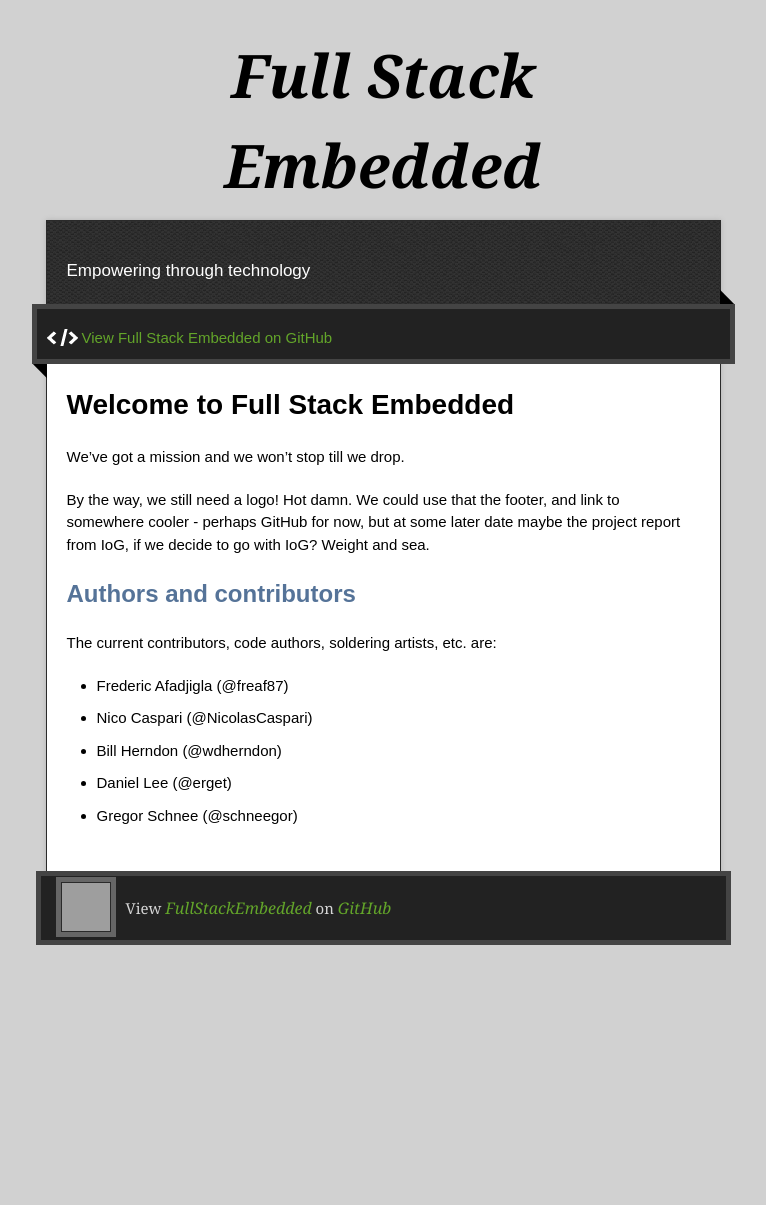
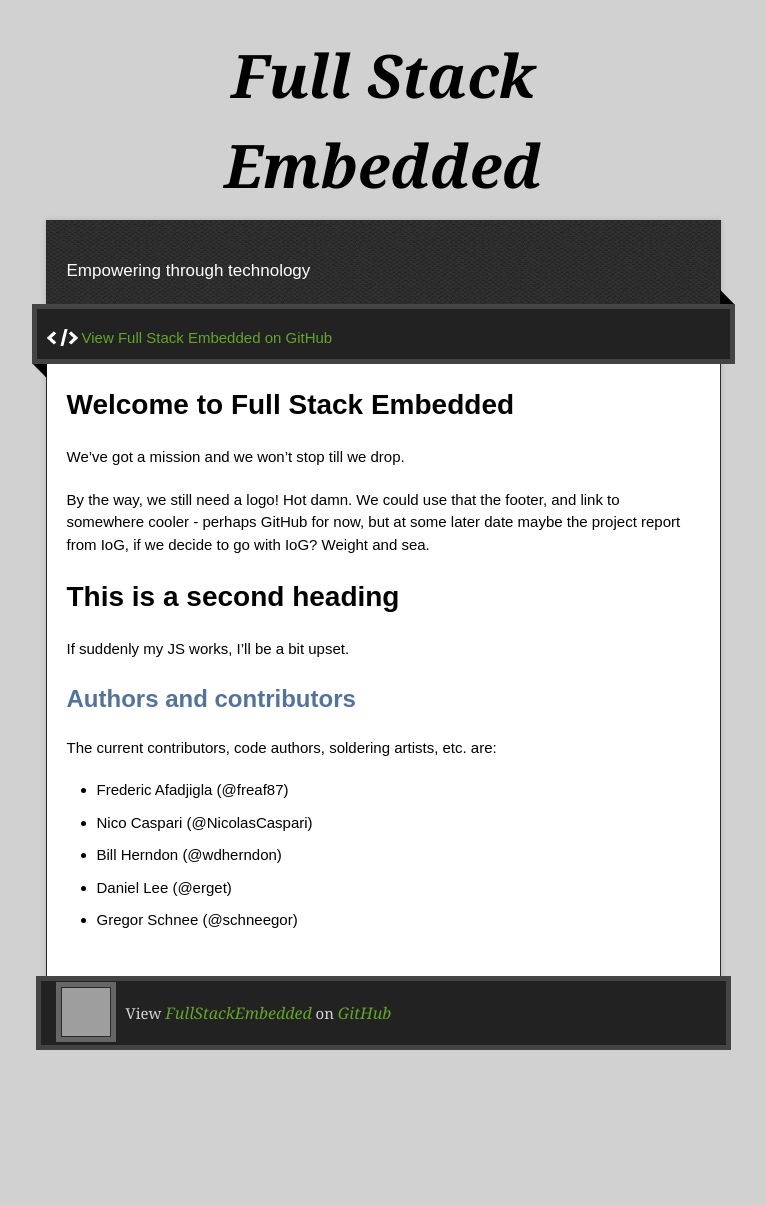
Before and after one commit to wdherndon/FullStackEmbedded.github.io, a Jekyll site: the page built from index.md, in a window 1280 px wide. Shown: the whole page, without its empty margins (257-1023 px from the left). Built offline with Jekyll 4.4.1, drawn with Linux system fonts in a browser that asks for light colours; nearby versions of some CDN libraries; before the commit the page ends 1100 px from its top, so only the background shows below that; grey boxes are pictures that could not be loaded.

Commit message:
More debug

```diff
--- a/index.md
+++ b/index.md
@@ -9,6 +9,9 @@
 link to somewhere cooler - perhaps GitHub for now, but at some later date maybe
 the project report from IoG, if we decide to go with IoG? Weight and sea.
 
+# This is a second heading
+If suddenly my JS works, I'll be a bit upset.
+
 ## Authors and contributors
 The current contributors, code authors, soldering artists, etc. are:
 
```
